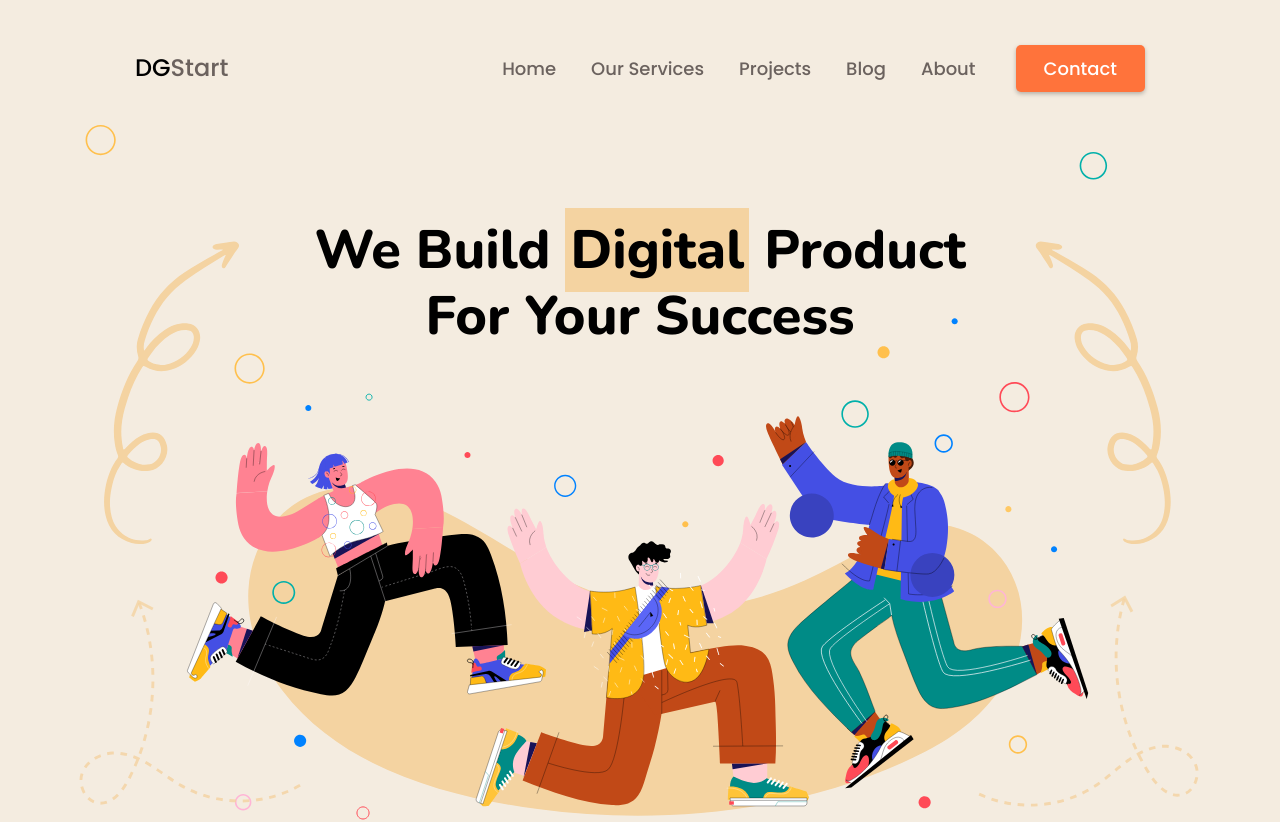
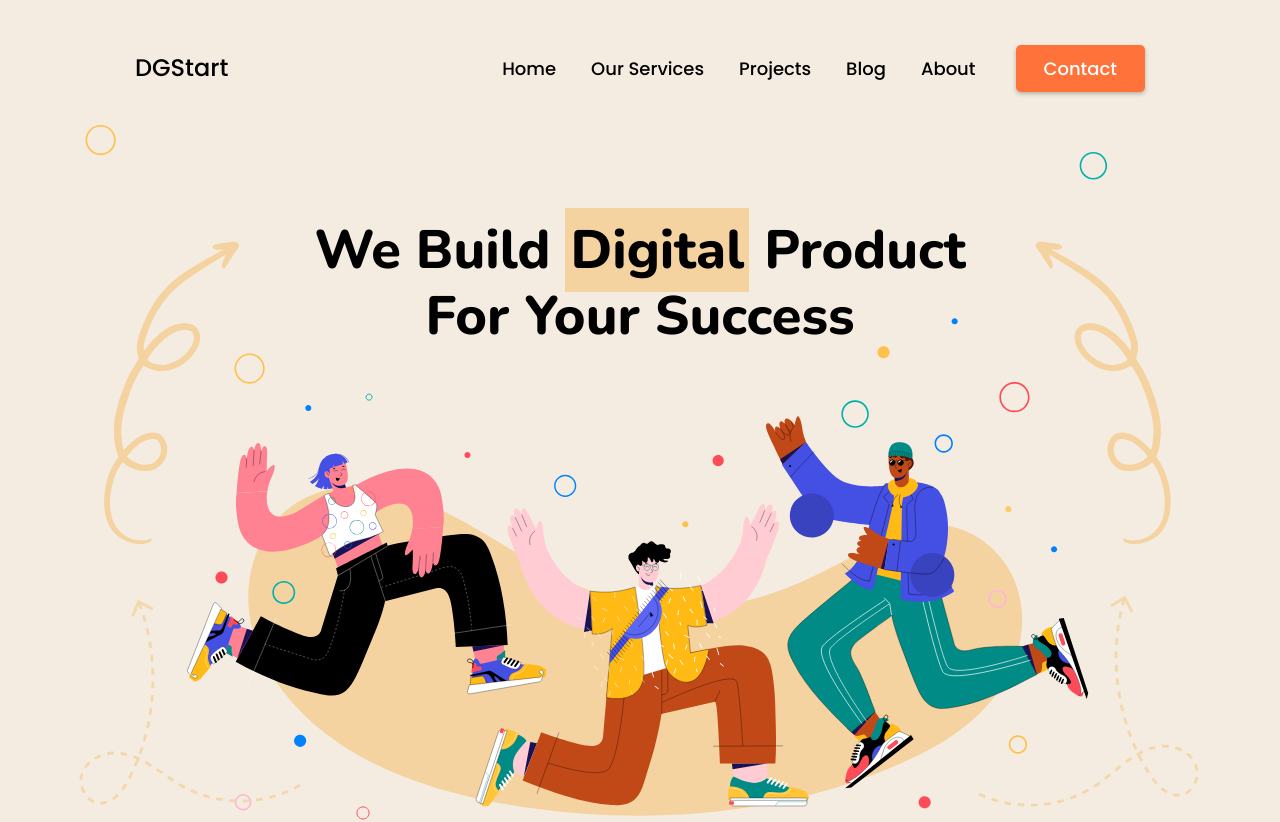
Before and after one commit to volodymyr-siedykh/digital-agency, a Next.js app: page / in a window 1280 px wide. Shown: the top 822 px of the page. Built offline with nearby package versions, Linux system fonts and the light colour scheme.

Commit message:
header color changed to black

```diff
--- a/components/Header/Header.module.css
+++ b/components/Header/Header.module.css
@@ -3,6 +3,7 @@
   padding-top: 4.5rem;
   padding-inline: 13.5rem;
   font-weight: 500;
+  color: var(--clr-black-primary);
 }
 
 .header__container {
--- a/components/Hero/Hero.module.css
+++ b/components/Hero/Hero.module.css
@@ -17,6 +17,7 @@
 .title {
   max-width: 70rem;
   text-align: center;
+  z-index: 10;
 }
 
 .title span {
--- a/components/Projects/Projects.js
+++ b/components/Projects/Projects.js
@@ -5,7 +5,7 @@ import styles from './Projects.module.css';
 // import projects from '../../constants/projects';
 
 const Projects = ({ projects }) => {
-  console.log(projects);
+
   return (
     <section className='section'>
       <div className={`container container-center ${styles.project}`}>
--- a/pages/index.js
+++ b/pages/index.js
@@ -7,7 +7,7 @@ import Subscription from "../components/Subscription/Subscription";
 import projects from '../constants/projects';
 
 const Home = () => {
-  console.log(projects);
+
   return (
     <>
       <Hero />
```
